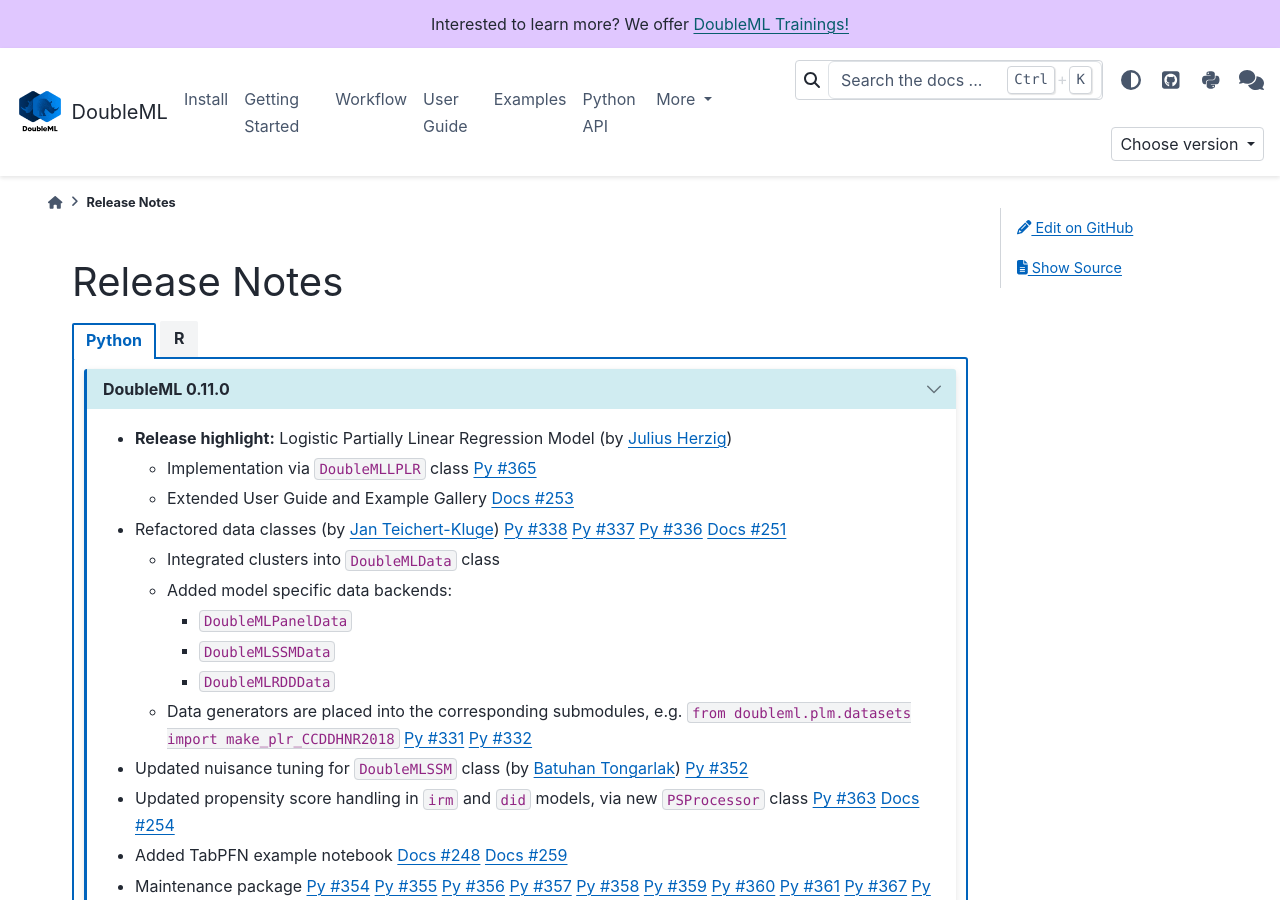
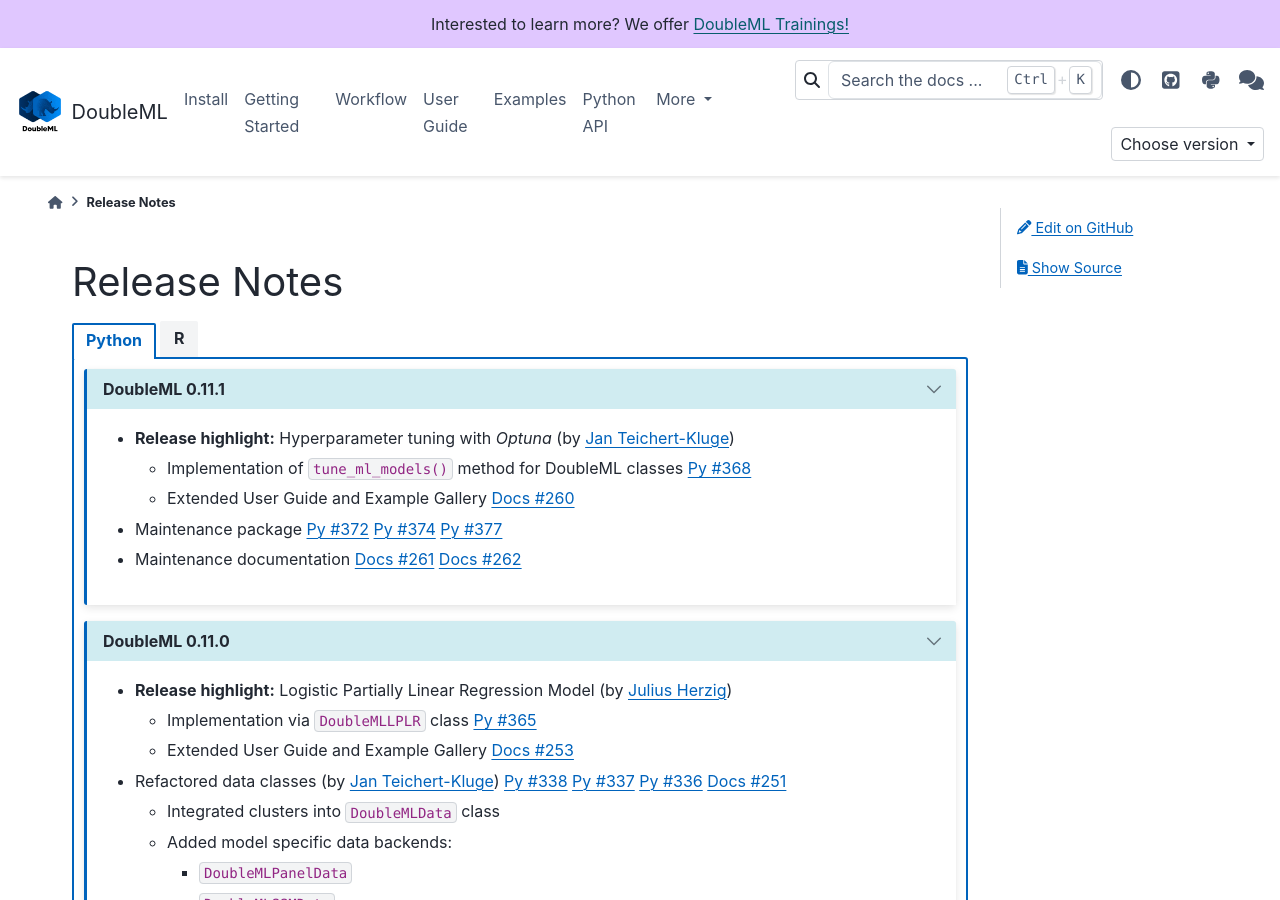
Before and after one commit to DoubleML/doubleml-docs, a Sphinx documentation site: the page built from doc/release/release.rst, in a window 1280 px wide and 900 px high. Built offline with Sphinx 7.4.7 and the PyData theme 0.15.4, drawn with Linux system fonts in a browser that asks for light colours; the version number could not be read and is left out.

Commit message:
add release notes for 0.11.1

```diff
--- a/doc/release/release.rst
+++ b/doc/release/release.rst
@@ -6,6 +6,26 @@
 .. tab-set::
 
   .. tab-item:: Python
+
+    .. dropdown:: DoubleML 0.11.1
+      :class-title: sd-bg-primary sd-font-weight-bold
+      :open:
+
+      - **Release highlight:** Hyperparameter tuning with `Optuna` (by `Jan Teichert-Kluge <https://github.com/JanTeichertKluge>`_)
+
+        - Implementation of ``tune_ml_models()`` method for DoubleML classes
+          `Py #368 <https://github.com/DoubleML/doubleml-for-py/pull/368>`_
+        - Extended User Guide and Example Gallery
+          `Docs #260 <https://github.com/DoubleML/doubleml-docs/pull/260>`_
+
+      - Maintenance package
+        `Py #372 <https://github.com/DoubleML/doubleml-for-py/pull/372>`_
+        `Py #374 <https://github.com/DoubleML/doubleml-for-py/pull/374>`_
+        `Py #377 <https://github.com/DoubleML/doubleml-for-py/pull/377>`_
+
+      - Maintenance documentation
+        `Docs #261 <https://github.com/DoubleML/doubleml-docs/pull/261>`_
+        `Docs #262 <https://github.com/DoubleML/doubleml-docs/pull/262>`_
 
     .. dropdown:: DoubleML 0.11.0
       :class-title: sd-bg-primary sd-font-weight-bold
```
